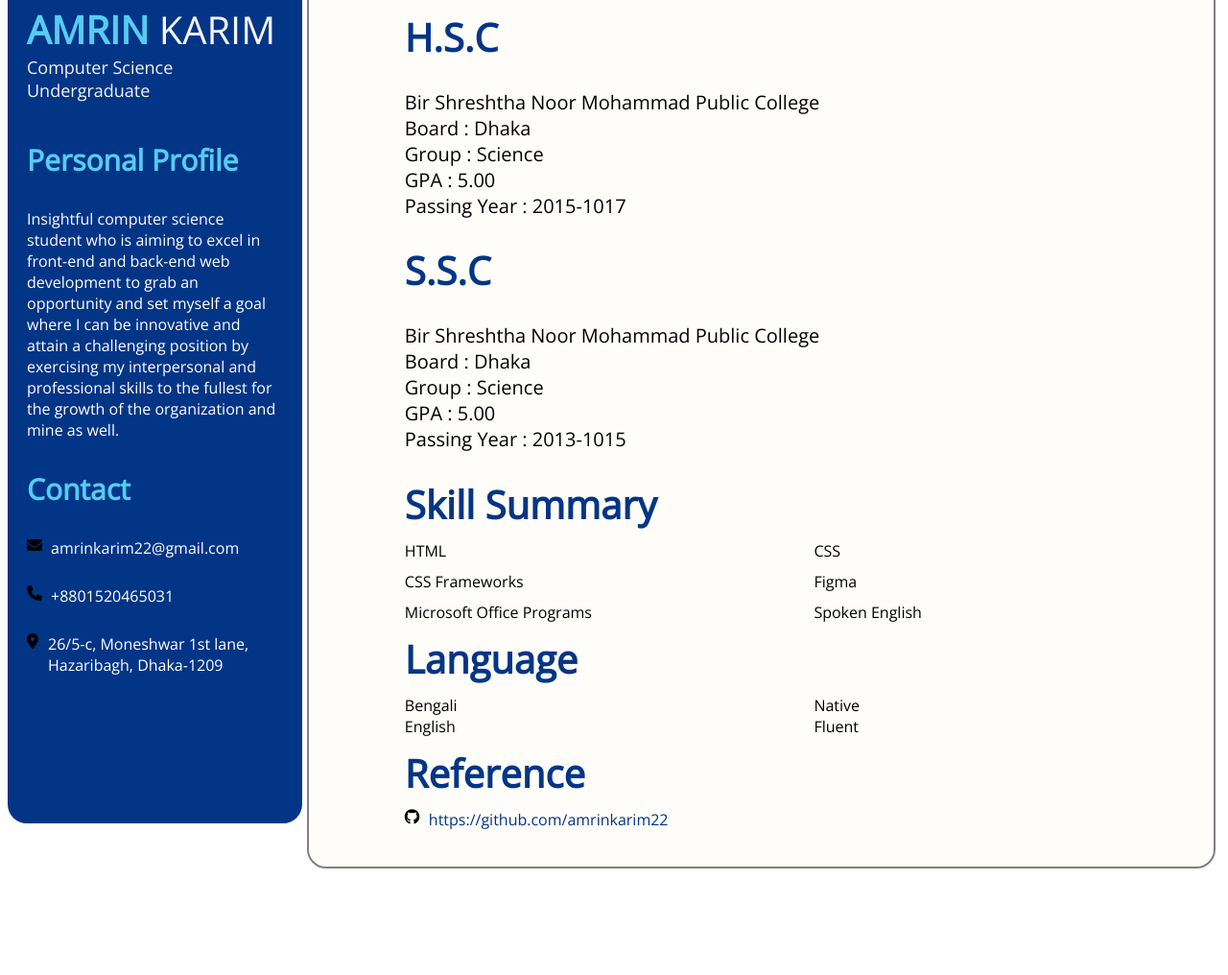
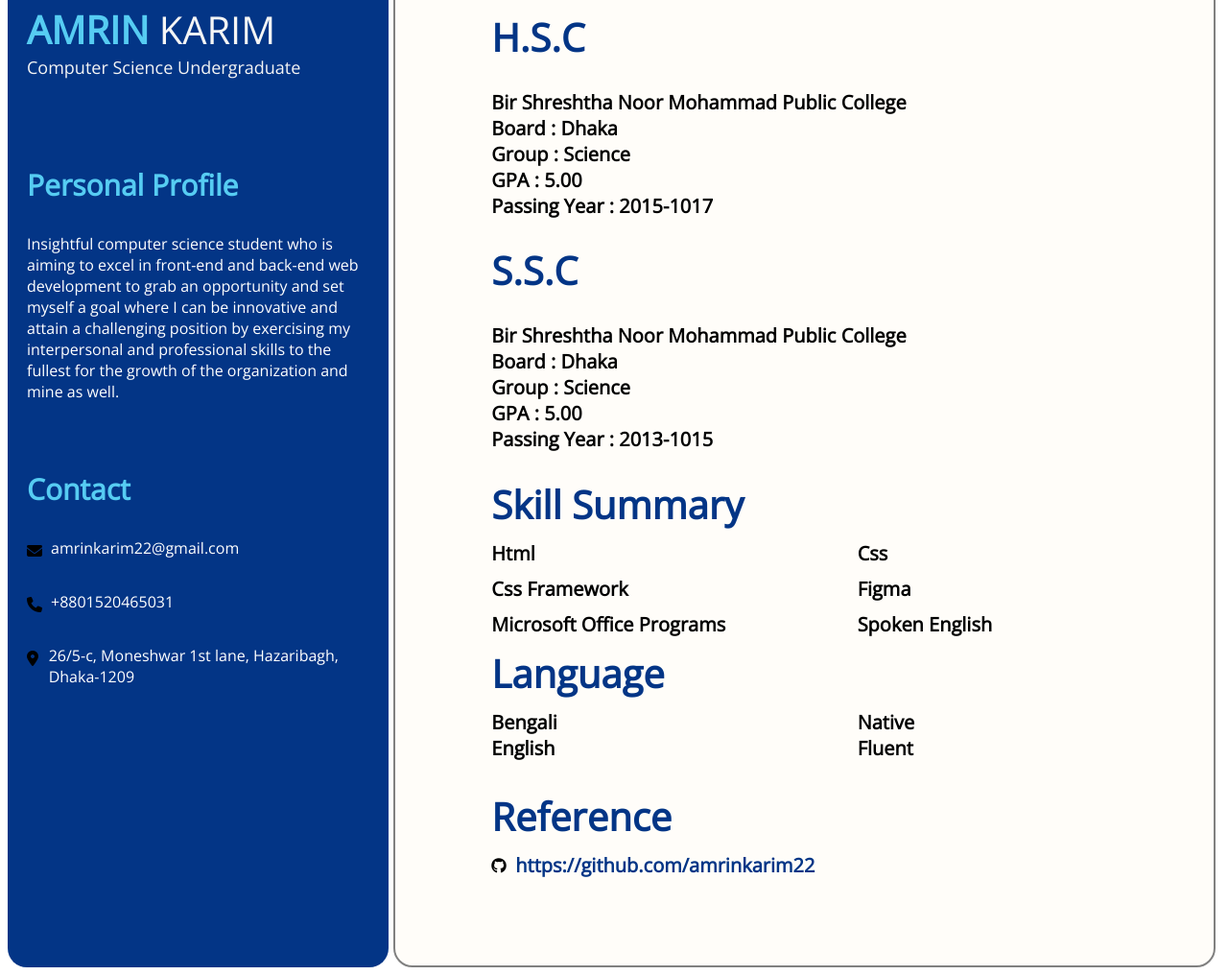
Before and after one commit to amrinkarim22/my-portfolio, a plain HTML site: page index.html in a window 1280 px wide. Shown: the part 340-1356 px from the top of the page at 96% size. Before the commit the page ends 1253 px from the top, so only its background shows below. Drawn offline with nearby package versions, Linux system fonts and the light colour scheme.

Commit message:
all section added

```diff
--- a/index.html
+++ b/index.html
@@ -103,30 +103,35 @@
         </div>
         <div class="skills">
             <h3 class="skills-title">Skill Summary</h3>
-            <div class="list-item">
+            <div class="list">
+
                 <div>
-                HTML
+                 Html
                 </div>
                 <div>
-                CSS
-            </div> <div>
-                CSS Frameworks
-            </div> <div>
+                    Css
+                   </div>
+                   <div>
+                    Css Framework
+                   </div>
+                   <div>
                     Figma
-            </div> <div>
+                   </div>
+                   <div>
                     Microsoft Office Programs
                    </div>
                    <div>
                     Spoken English
                    </div>
-            </div>
+
+
         </div>
 
         <div class="language">
             <h3 class="language-header">
                 Language
             </h3>
-             <div class="list-item">
+             <div class="list">
                 <div>
                     Bengali
                 </div>
@@ -135,7 +140,7 @@
                 </div>
 
              </div>
-             <div class="list-item lan">
+             <div class="list lan">
                 <div>
                     English
                 </div>
--- a/styles/portfolio.css
+++ b/styles/portfolio.css
@@ -6,8 +6,8 @@ body{
     gap:5px;
 }
 header{
-    width: 400px;
-    height: 1150px;
+    width: 600px;
+    height: 1300px;
     background: #033586;
     border-radius: 20px;
     padding: 20px;
@@ -35,7 +35,7 @@ header{
 .header-subtitle{
     font-size: 18px;
     margin-top: 0;
-    margin-bottom: 40px;
+    margin-bottom: 90px;
     color:whitesmoke;
     font-weight: 100;
 }
@@ -47,6 +47,7 @@ header{
 
     color: white;
     margin-top: 20px;
+    margin-bottom: 70px;
 }
 .con-header{
     font-size: 30px;
@@ -64,16 +65,19 @@ header{
 
 .skills-title {
     font-size: 40px;
+    font-weight: 700;
     color:#033586;
     margin-top: 10px;
     margin-bottom: 10px;
 }
 
-.list-item{
+.list{
     display: grid;
     grid-template-columns: repeat(2,1fr);
     gap: 10px;
     color:black;
+    font-weight: 700;
+    font-size: 20px;
 }
 .language-header{
     font-size: 40px;
@@ -89,19 +93,23 @@ header{
     font-size: 40px;
     color:#033586;
     margin-bottom: 10px;
-    margin-top: 10px;
+    margin-top: 30px;
 }
 .ref{
     display: flex;
     gap: 10px;
-    margin-bottom: 10px;
+    align-items:flex-start;
+    margin-bottom: 20px;
 }
 
 .gittu{
+    font-size: 20px;
+    font-weight: 700;
     text-decoration: none;
     color:#033586;
 }
 i{
+    margin-top: 6px;
     color: black;
     width: 15px;
     height: 50px;
@@ -129,6 +137,6 @@ i{
 }
 .bsc h4{
     font-size: 20px;
-    font-weight: 100;
+    font-weight: 700;
     color: black;
 }
```
Lines whose indentation alone changed are shown as unchanged.
